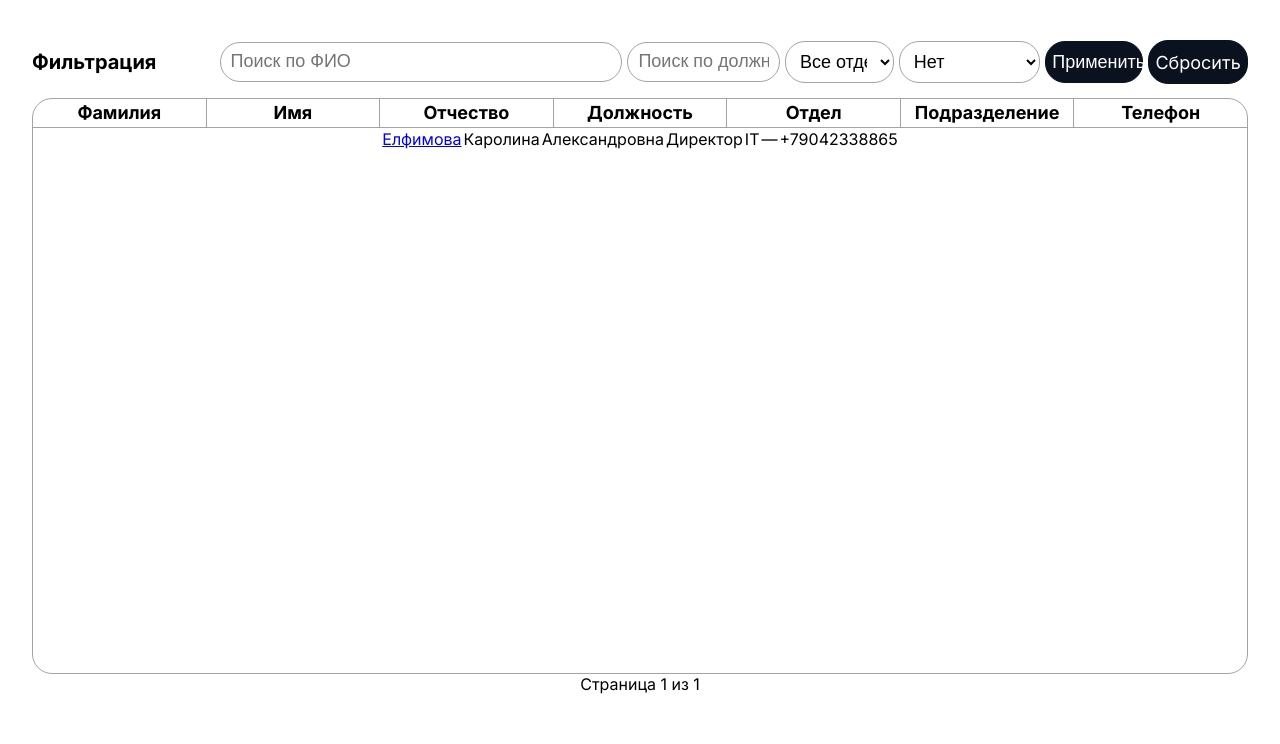
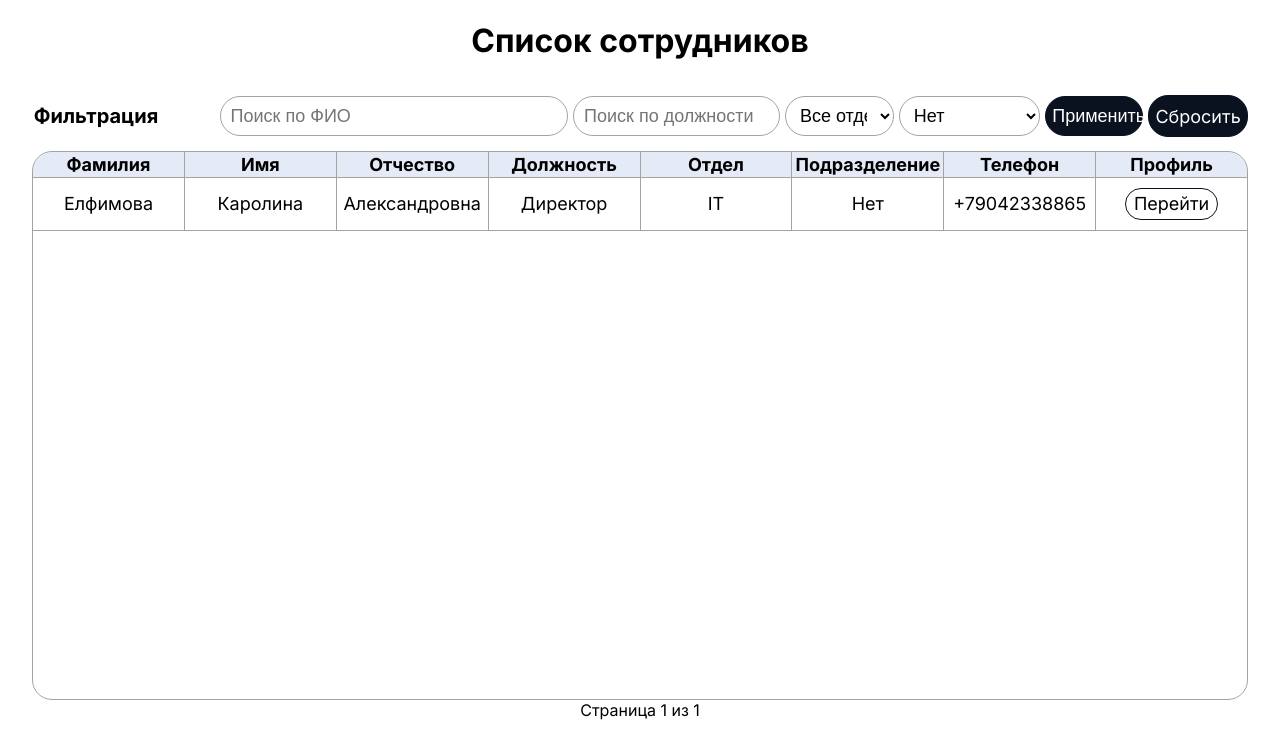
Before and after one commit to mikkixx/ContactBook, a Django app: page / in a window 1280 px wide. Shown: the part 56-800 px from the top of the page. Run offline with Django 5.2, Linux system fonts and the light colour scheme; a user stored in the database is signed in; data comes from the database, SQL or seed files in the repository; both versions use the stored data as it was after the commit.

Commit message:
Изменение страницы сотрудников

```diff
--- a/metanit/ContactBook/static/css/style.css
+++ b/metanit/ContactBook/static/css/style.css
@@ -182,7 +182,7 @@ form{
     width: 10%;
     height: 100%;
     display: flex;
-    justify-content: left;
+    justify-content: center;
     align-items: center;
     font-size: 20px;
     font-weight: bold;
@@ -198,7 +198,7 @@ form{
 }
 
 .elements > input{
-    width: 12%;
+    width: 17%;
     height: 40%;
     border: solid 1px rgb(163, 163, 163);
     background-color: white;
@@ -208,12 +208,11 @@ form{
 }
 .elements > input:focus{
     box-shadow: 0 0 5px rgba(9, 23, 75, 0.494);
-    border: solid 1px transparent;
     outline: none;
 }
 
 #search{
-    width: 35%;
+    width: 30%;
     height: 40%;
 }
 
@@ -303,6 +302,9 @@ form{
     height: 5%;
     display: flex;
     justify-content: center;
+    background-color: #577fc527;
+    border-top-left-radius: 20px;
+    border-top-right-radius: 20px;
 }
 
 .list > table > thead > tr{
@@ -326,8 +328,59 @@ form{
     font-size: 18px;
 }
 
-#tel{
+#column1{
     border-right: none;
+}
+#column2{
+    border-right: none;
+}
+
+.list > table > tbody{
+    width: 100%;
+    height: 100%;
+    display: flex;
+    justify-content: center;
+}
+
+.list > table > tbody > tr{
+    width: 100%;
+    height: 100%;
+    display: flex;
+    justify-content: center;
+    align-items: start;
+}
+
+.list > table > tbody > tr > td{
+    width: 15%;
+    height: 10%;
+    display: flex;
+    align-items: center;
+    justify-content: center;
+    border-top: none;
+    border-bottom: 1px solid rgb(163, 163, 163);
+    border-right: 1px solid rgb(163, 163, 163);
+    padding: 0;
+    font-size: 18px;
+}
+
+.list > table > tbody > tr > td > a{
+    width: 60%;
+    height: 58%;
+    background-color: transparent;
+    color: rgb(0, 0, 0);
+    font-size: 18px;
+    border-radius: 20px;
+    transition: all 0.1s ease;
+    border: solid 1px #0a1220;
+    text-decoration: none;
+    display: flex;
+    justify-content: center;
+    align-items: center;
+    padding: 0;
+}
+
+.list > table > tbody > tr > td > a:hover{
+    background-color: #4b6eab2a;;
 }
 
 .reg{
--- a/metanit/ContactBook/templates/contactbook/employee_list.html
+++ b/metanit/ContactBook/templates/contactbook/employee_list.html
@@ -2,6 +2,7 @@
 {% block title %}Список сотрудников{% endblock %}
 
 {% block content %}
+<h1>Список сотрудников</h1>
 <div class="filter">
     <div class="zagolovok"><p>Фильтрация</p></div>
     <form method="get" class="elements">
@@ -36,19 +37,21 @@
                 <th>Должность</th>
                 <th>Отдел</th>
                 <th>Подразделение</th>
-                <th id="tel">Телефон</th>
+                <th>Телефон</th>
+                <th id="column1">Профиль</th>
             </tr>
         </thead>
         <tbody>
             {% for emp in page_obj %}
             <tr>
-                <td><a href="{% url 'contactbook:employee_detail' emp.pk %}">{{ emp.last_name }}</a></td>
+                <td>{{ emp.last_name }}</td>
                 <td>{{ emp.first_name }}</td>
-                <td>{{ emp.middle_name|default:"—" }}</td>
+                <td>{{ emp.middle_name|default:"Нет" }}</td>
                 <td>{{ emp.position }}</td>
                 <td>{{ emp.department.name }}</td>
-                <td>{{ emp.subdivision.name|default:"—" }}</td>
+                <td>{{ emp.subdivision.name|default:"Нет" }}</td>
                 <td>{{ emp.phone }}</td>
+                <td id="column2"><a href="{% url 'contactbook:employee_detail' emp.pk %}">Перейти</a></td>
             </tr>
             {% empty %}
             <tr><td colspan="7" style="text-align:center;">Сотрудники не найдены</td></tr>
@@ -59,13 +62,13 @@
 
 <div class="pagination">
     {% if page_obj.has_previous %}
-        <a href="?page={{ page_obj.previous_page_number }}&search={{ search }}&department={{ dept_id }}&subdivision={{ sub_id }}&position={{ position }}">← Назад</a>
+        <a href="?page={{ page_obj.previous_page_number }}&search={{ search }}&department={{ dept_id }}&subdivision={{ sub_id }}&position={{ position }}">←</a>
     {% endif %}
 
     <span>Страница {{ page_obj.number }} из {{ page_obj.paginator.num_pages }}</span>
 
     {% if page_obj.has_next %}
-        <a href="?page={{ page_obj.next_page_number }}&search={{ search }}&department={{ dept_id }}&subdivision={{ sub_id }}&position={{ position }}">Вперёд →</a>
+        <a href="?page={{ page_obj.next_page_number }}&search={{ search }}&department={{ dept_id }}&subdivision={{ sub_id }}&position={{ position }}">→</a>
     {% endif %}
 </div>
 
```
Also changed, not shown: metanit/db.sqlite3.
